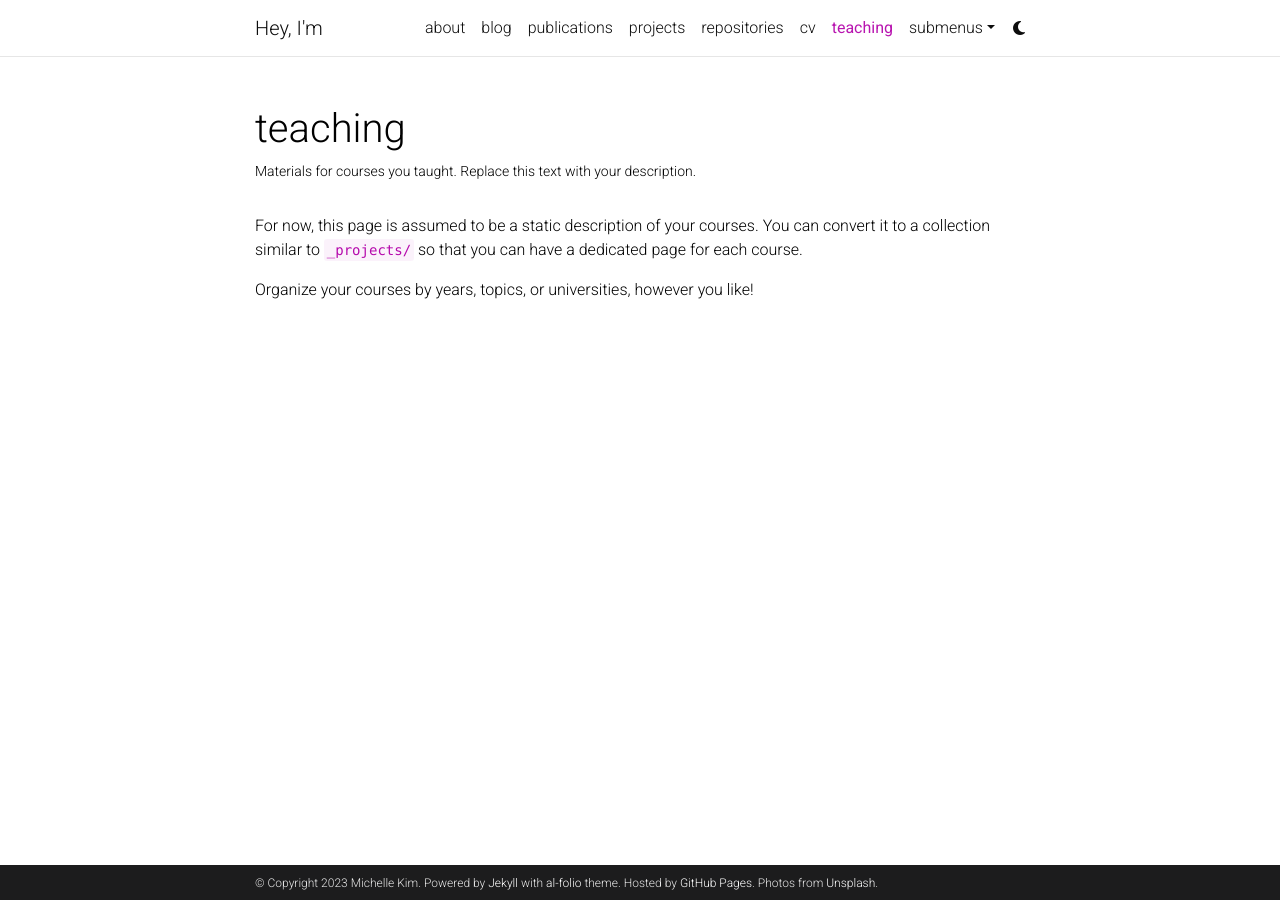
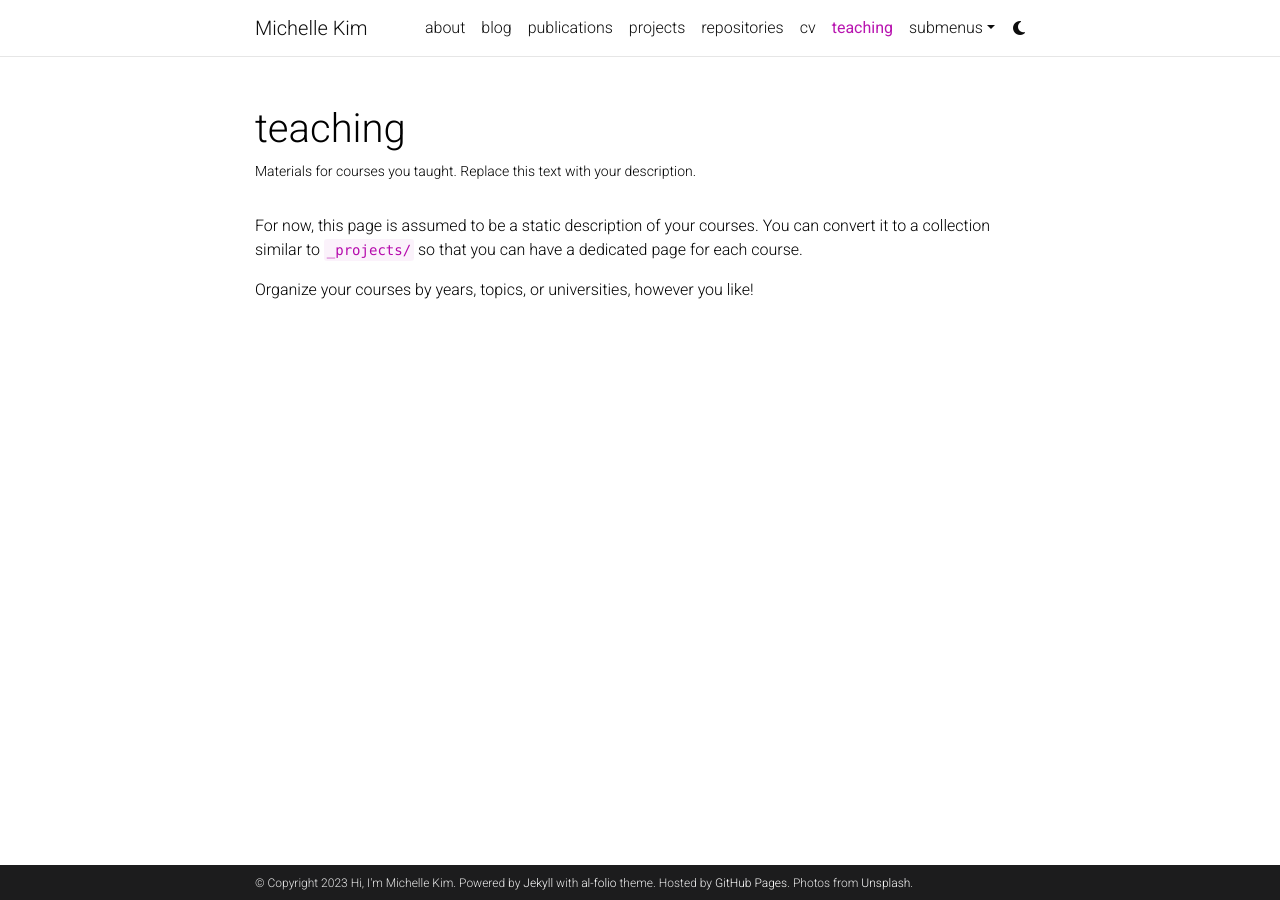
Before and after one commit to michellekim2/michellekim2.github.io, a Jekyll site: the page built from _pages/teaching.md, in a window 1280 px wide. Built offline with Jekyll 4.4.1, drawn with Linux system fonts in a browser that asks for light colours; comment, search, counter and statistics services are not loaded; a style sheet for code colours, icons or effects is not loaded.

Commit message:
Update _config.yml

```diff
--- a/_config.yml
+++ b/_config.yml
@@ -2,8 +2,8 @@
 # Site settings
 # -----------------------------------------------------------------------------
 
-title: Hey, I'm # the website title (if blank, full name will be used instead)
-first_name: Michelle
+title: Michelle Kim # the website title (if blank, full name will be used instead)
+first_name: Hi, I'm Michelle
 middle_name:
 last_name: Kim
 email: michelle.kim2@emory.edu
```
